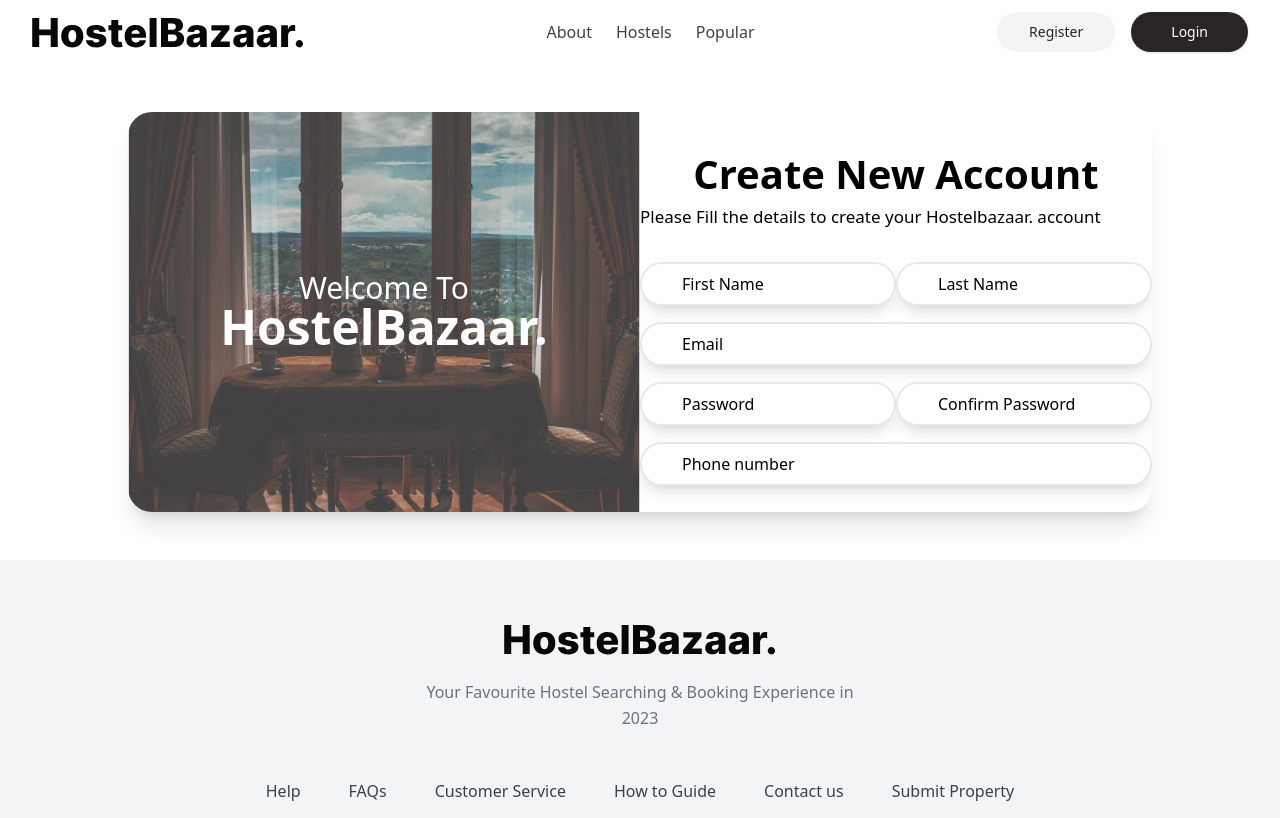
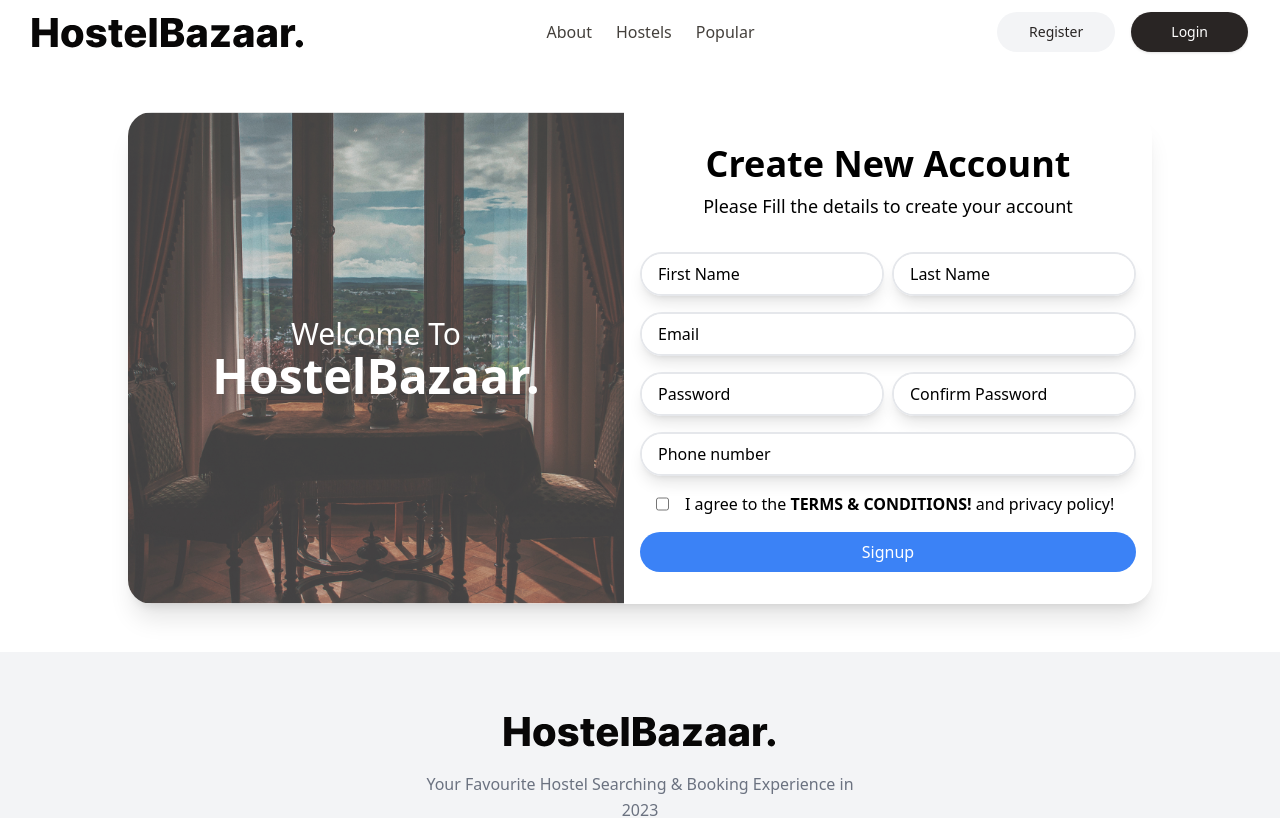
Before and after one commit to AdeelAtta/Hostelow, a Next.js app: page /register in a window 1280 px wide. Shown: the top 818 px of the page. Built offline with nearby package versions, Linux system fonts and the light colour scheme.

Commit message:
Added SignUp and SignIn Form

```diff
--- a/src/components/LoginForm/index.tsx
+++ b/src/components/LoginForm/index.tsx
@@ -1,21 +1,24 @@
 import React from 'react'
 import { FaRegUser } from "react-icons/fa";
 import { MdKeyOff } from "react-icons/md";
+
 import Input from '../elements/Input';
+import Button from '../elements/Button';
+import Link from 'next/link';
 
 const LoginForm = (props: any) => {
+
     const handleInputChange = (e: React.ChangeEvent<HTMLInputElement | HTMLSelectElement | HTMLTextAreaElement>) => {
-        // setFormData({
-        //     ...formData,
-        //     [e.target.name]: e.target.value
-        //   })
 
     }
+
     return (
         <form className='flex flex-col gap-y-4'>
             <Input icon={<FaRegUser />} type='text' name='username' placeHolder="@Username" handleChange={handleInputChange} />
             <Input icon={<MdKeyOff />} type='password' name='password' placeHolder="Password"
                 handleChange={handleInputChange} />
+            <Link className='text-center text-blue-500' href={""}>Forgot Password?</Link>
+            <Button text='Login' type='submit' />
         </form>
     )
 }
--- a/src/components/RegisterForm/index.tsx
+++ b/src/components/RegisterForm/index.tsx
@@ -1,5 +1,7 @@
 import React from 'react'
 import Input from '../elements/Input';
+import Button from '../elements/Button';
+import Checkbox from '../elements/Checkbox';
 const RegisterForm = () => {
     const handleInputChange = (e: React.ChangeEvent<HTMLInputElement | HTMLSelectElement | HTMLTextAreaElement>) => {
         // setFormData({
@@ -10,7 +12,7 @@ const RegisterForm = () => {
     }
     return (
         <form className='flex flex-col gap-y-4'>
-            <div className='flex'>
+            <div className='flex gap-x-2'>
                 <Input type='text' name='firstname' placeHolder="First Name"
                     handleChange={handleInputChange} />
                 <Input type='text' name='lastname' placeHolder="Last Name"
@@ -18,7 +20,7 @@ const RegisterForm = () => {
             </div>
             <Input type='email' name='email' placeHolder="Email"
                 handleChange={handleInputChange} />
-            <div className='flex'>
+            <div className='flex gap-x-2'>
                 <Input type='password' name='password' placeHolder="Password"
                     handleChange={handleInputChange} />
                 <Input type='password' name='confirmpassword' placeHolder="Confirm Password"
@@ -26,6 +28,13 @@ const RegisterForm = () => {
             </div>
             <Input type='number' name='number' placeHolder="Phone number"
                 handleChange={handleInputChange} />
+
+            <Checkbox>
+                <span className='text-xs md:text-base'>I agree to the <strong>TERMS & CONDITIONS!</strong> and privacy policy!</span>
+            </Checkbox>
+
+            <Button text='Signup' type='submit'/>
+
         </form>
     )
 }
--- /dev/null
+++ b/src/components/elements/Button.tsx
@@ -0,0 +1,20 @@
+import React from 'react'
+interface buttonProps {
+    text: string
+    handleClick?: Function
+    type: "button" | "submit" | "reset"
+    customeStyle?: string
+}
+const Button: React.FC<buttonProps> = ({ text, handleClick, type, customeStyle }) => {
+    return (
+        <button
+            type={type}
+            onClick={() => handleClick}
+            className={`bg-blue-500 rounded-full py-2 text-white flex items-center justify-center ${customeStyle}`}
+        >
+            {text}
+        </button>
+    )
+}
+
+export default Button
--- /dev/null
+++ b/src/components/elements/Checkbox.tsx
@@ -0,0 +1,14 @@
+import React from 'react'
+interface CheckBoxProps {
+    children: React.ReactNode,
+}
+const Checkbox: React.FC<CheckBoxProps> = ({ children }) => {
+    return (
+        <div className='flex gap-x-4 px-4'>
+            <input type="checkbox" name="" id="" />
+            {children}
+        </div>
+    )
+}
+
+export default Checkbox
--- a/src/components/elements/Input.tsx
+++ b/src/components/elements/Input.tsx
@@ -15,7 +15,7 @@ const Input: React.FC<InputProps> = ({ icon, type, name, placeHolder, handleChan
                     {icon}
                 </div>
             }
-            <input type={type} name={name} placeholder={placeHolder} className='w-full pl-10 py-2 rounded-full placeholder-black '
+            <input type={type} name={name} placeholder={placeHolder} className={`w-full py-2 rounded-full placeholder-black ${icon ? "pl-10" : "pl-4 "}`}
                 onChange={(e) => handleChange(e)} />
         </div>
     )
--- a/src/components/sections/signin-signup-form.tsx
+++ b/src/components/sections/signin-signup-form.tsx
@@ -10,17 +10,17 @@ const SigninSignupForm: React.FC<SigninSignupFormProps> = (
     { children, title, para }
 ) => {
     return (
-        <main className='max-w-screen-2xl py-12 text-black'>
+        <main className='max-w-screen-2xl m-auto px-4 py-4 md:py-12 text-black '>
             <div className='flex flex-col md:flex-row min-h-[400px] max-w-screen-lg m-auto rounded-3xl overflow-hidden shadow-xl'>
-                <div className={`flex flex-col justify-center items-center flex-1 bg-[url(/assets/welcome_banner.png)] bg-center bg-no-repeat bg-cover text-white opacity-80`}>
-                    <h3 className='text-[30px] font-normal leading-none'>Welcome To</h3>
-                    <h1 className='text-[48px] font-extrabold leading-none'>HostelBazaar.</h1>
+                <div className={`min-h-[150px] flex flex-col justify-center items-center flex-1 bg-[url(/assets/welcome_banner.png)] bg-center bg-no-repeat bg-cover text-white opacity-80`}>
+                    <h3 className='text-2xl md:text-3xl font-normal leading-none'>Welcome To</h3>
+                    <h1 className='text-3xl md:text-5xl font-extrabold leading-none'>HostelBazaar.</h1>
                 </div>
-                <div className='flex flex-col justify-start items-center flex-1'>
-                    <div className='max-w-5xl'>
-                        <div className='my-8'>
-                            <h2 className='text-[40px] font-extrabold text-center'>{title}</h2>
-                            <h3 className='text-[17px] font-normal'>{para}</h3>
+                <div className='flex flex-col justify-start items-center flex-1 p-4'>
+                    <div className='max-w-5xl md:py-4'>
+                        <div className='mb-4 md:mb-8'>
+                            <h2 className='text-2xl md:text-4xl font-extrabold text-center md:mb-2'>{title}</h2>
+                            <h3 className='text-base md:text-lg font-normal text-center'>{para}</h3>
                         </div>
                         {children}
                     </div>
--- a/src/pages/login.tsx
+++ b/src/pages/login.tsx
@@ -5,7 +5,7 @@ import SigninSignupForm from '@/components/sections/signin-signup-form';
 
 const login = () => {
   return (
-    <SigninSignupForm title='Login' para='Please login to your HostelBazaar. account'>
+    <SigninSignupForm title='Login' para='Please login to your account'>
       <LoginForm />
     </SigninSignupForm>
   )
--- a/src/pages/register.tsx
+++ b/src/pages/register.tsx
@@ -5,7 +5,7 @@ import RegisterForm from '@/components/RegisterForm';
 
 const register = () => {
   return (
-    <SigninSignupForm title='Create New Account' para='Please Fill the details to create your Hostelbazaar. account'>
+    <SigninSignupForm title='Create New Account' para='Please Fill the details to create your account'>
       <RegisterForm />
     </SigninSignupForm>
   )
```
